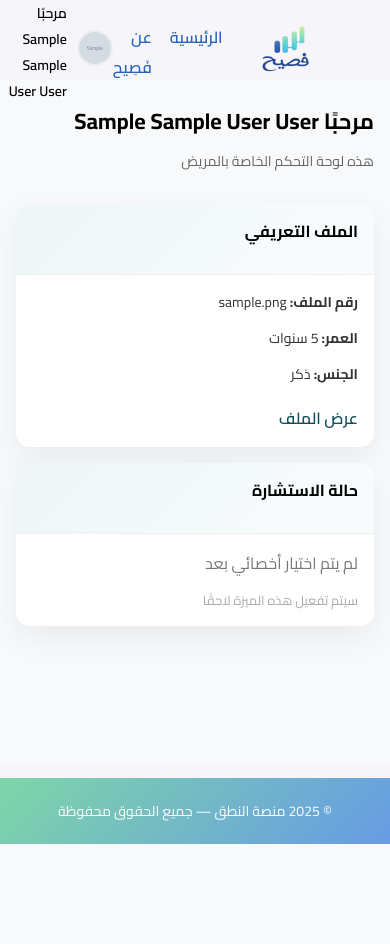
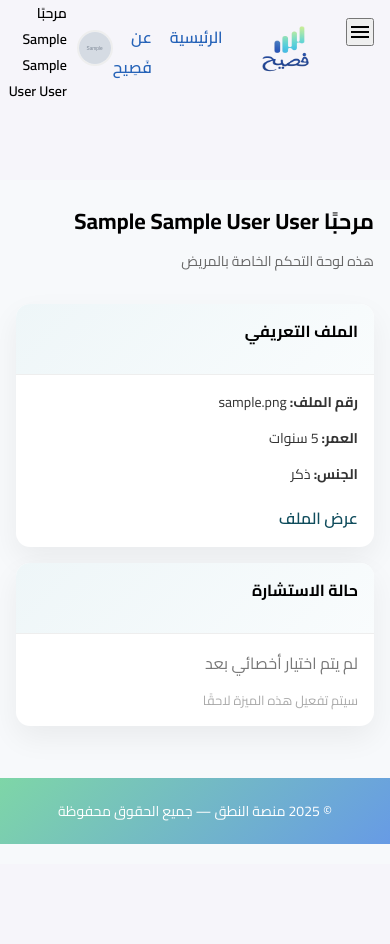
Before and after one commit to bs11225500-crypto/FASIH, a Django app: page /patient/dashboard/ in a window 390 px wide. Before the commit the page ends 844 px from the top, so only its background shows below. Run offline with Django 5.2, Linux system fonts and the light colour scheme; a user stored in the database is signed in; tables that the repository leaves empty hold one stand-in row (values such as "Sample post"); grey boxes marked "Sample" are stand-in pictures.

Commit message:
update and add respnsive

```diff
--- a/Fasih/patient/static/css/patient_dashboard.css
+++ b/Fasih/patient/static/css/patient_dashboard.css
@@ -1,7 +1,6 @@
 .patient-content {
   flex: 1;
   padding: 40px 30px 30px;
-  margin-top: 100px;
   background-color: #f7f9fb;
 }
 .card-body {
--- a/Fasih/patient/static/css/patient_layout.css
+++ b/Fasih/patient/static/css/patient_layout.css
@@ -9,8 +9,10 @@
   color: #fff;
   padding: 20px;
 
-  margin-top: 100px;
   border-radius: 16px;
+}
+.patient-page {
+  padding-top: 100px;
 }
 
 
@@ -45,110 +47,40 @@
   content: "• ";
 }
 /*responsive*/
+.menu-toggle {
+  display: none;
+}
+
+
 @media (max-width: 992px) {
   .sidebar {
     width: 200px;
     padding: 16px;
-    margin-top: 90px;
   }
 
   .patient-content {
     padding: 24px;
   }
 }
-@media (max-width: 768px) {
-  .patient-layout {
-    flex-direction: column;
-  }
-
-  .sidebar {
-    width: 100%;
-    margin-top: 0;
-    border-radius: 0;
-    padding: 16px 20px;
-  }
-
-  .sidebar-header {
-    text-align: center;
-    margin-bottom: 16px;
-  }
-
-  .sidebar-nav {
-    display: flex;
-    gap: 10px;
-    justify-content: center;
-  }
-
-  .sidebar-nav a {
-    margin-bottom: 0;
-    padding: 10px 14px;
-    font-size: 14px;
-    white-space: nowrap;
-  }
-
-  .sidebar-nav a.active::before {
-    content: "";
-  }
-
-  .patient-content {
-    padding: 20px 16px;
-  }
-}
-@media (max-width: 480px) {
-  .sidebar-nav {
-    flex-wrap: wrap;
-  }
-
-  .sidebar-nav a {
-    flex: 1 1 100%;
-    text-align: center;
-  }
-}
-.menu-toggle {
-  background: transparent;
-  border: none;
-  cursor: pointer;
-  padding: 6px;
-  display: none;
-}
-
-.menu-toggle .material-icons {
-  font-size: 30px;
-  color: #2e90a9;
-}
-.dashboard-top {
-  display: flex;
-  justify-content: flex-end;
-  margin-bottom: 10px;
-}
-
-.dashboard-menu-btn {
-  background: #eaf4f7;
-  border: none;
-  border-radius: 10px;
-  padding: 6px 10px;
-  cursor: pointer;
-}
-
-.dashboard-menu-btn .material-icons {
-  font-size: 24px;
-  color: #2e90a9;
-}
-
 
 @media (max-width: 768px) {
 
   .menu-toggle {
-    display: block;
+    display: inline-flex;
+    align-items: center;
+    position: fixed;
+    top: 18px;
+    right: 16px;
+    z-index: 1100;
   }
 
   .sidebar {
     position: fixed;
     top: 0;
     right: -100%;
+    width: 260px;
     height: 100vh;
-    width: 260px;
-    margin-top: 0;
+    padding: 20px;
     border-radius: 0;
     transition: right 0.3s ease;
     z-index: 1050;
@@ -156,6 +88,10 @@
 
   .sidebar.open {
     right: 0;
+  }
+
+  .sidebar-overlay.show {
+    display: block;
   }
 
   .patient-layout {
--- a/Fasih/patient/static/css/patient_profile.css
+++ b/Fasih/patient/static/css/patient_profile.css
@@ -7,7 +7,6 @@
 .patient-content {
   flex: 1;
   padding: 40px 30px 30px;
-  margin-top: 100px;
   background-color: #f7f9fb;
 }
 
--- a/Fasih/patient/templates/patient/base_patient.html
+++ b/Fasih/patient/templates/patient/base_patient.html
@@ -6,21 +6,30 @@
 {% block extra_css %}
 <link rel="stylesheet" href="{% static 'css/patient_layout.css' %}">
 {% block patient_css %}{% endblock %}
-
 {% endblock %}
 
 {% block content %}
+
+<!-- Overlay -->
+<div class="sidebar-overlay" id="sidebarOverlay"></div>
+
+<!-- زر التوجل (موبايل فقط) -->
+<button id="menuToggle" class="menu-toggle">
+  <span class="material-icons">menu</span>
+</button>
+
+<!-- Wrapper ينزل المحتوى تحت النافبار -->
+<div class="patient-page">
+
   <div class="patient-layout">
 
-
+    <!-- Sidebar -->
     <aside class="sidebar">
-
       <div class="sidebar-header">
         <h3>لوحة المريض</h3>
       </div>
 
       <nav class="sidebar-nav">
-
         <a href="{% url 'patient:dashboard' %}"
            class="{% if request.resolver_match.url_name == 'dashboard' %}active{% endif %}">
           لوحة التحكم
@@ -34,24 +43,31 @@
         <a href="{% url 'accounts:logout' %}">
           تسجيل الخروج
         </a>
-
       </nav>
-
     </aside>
 
+    <!-- Main Content -->
     <main class="patient-content">
       {% block patient_content %}{% endblock %}
     </main>
 
   </div>
+</div>
+
 <script>
   const toggle = document.getElementById("menuToggle");
   const sidebar = document.querySelector(".sidebar");
+  const overlay = document.getElementById("sidebarOverlay");
 
   toggle.addEventListener("click", () => {
     sidebar.classList.toggle("open");
+    overlay.classList.toggle("show");
+  });
+
+  overlay.addEventListener("click", () => {
+    sidebar.classList.remove("open");
+    overlay.classList.remove("show");
   });
 </script>
 
-
 {% endblock %}
```
Also changed, not shown: Fasih/admin_panel/templates/admin_panel/specialist_review.html (+24 -0 lines). Lines whose indentation alone changed are shown as unchanged.
